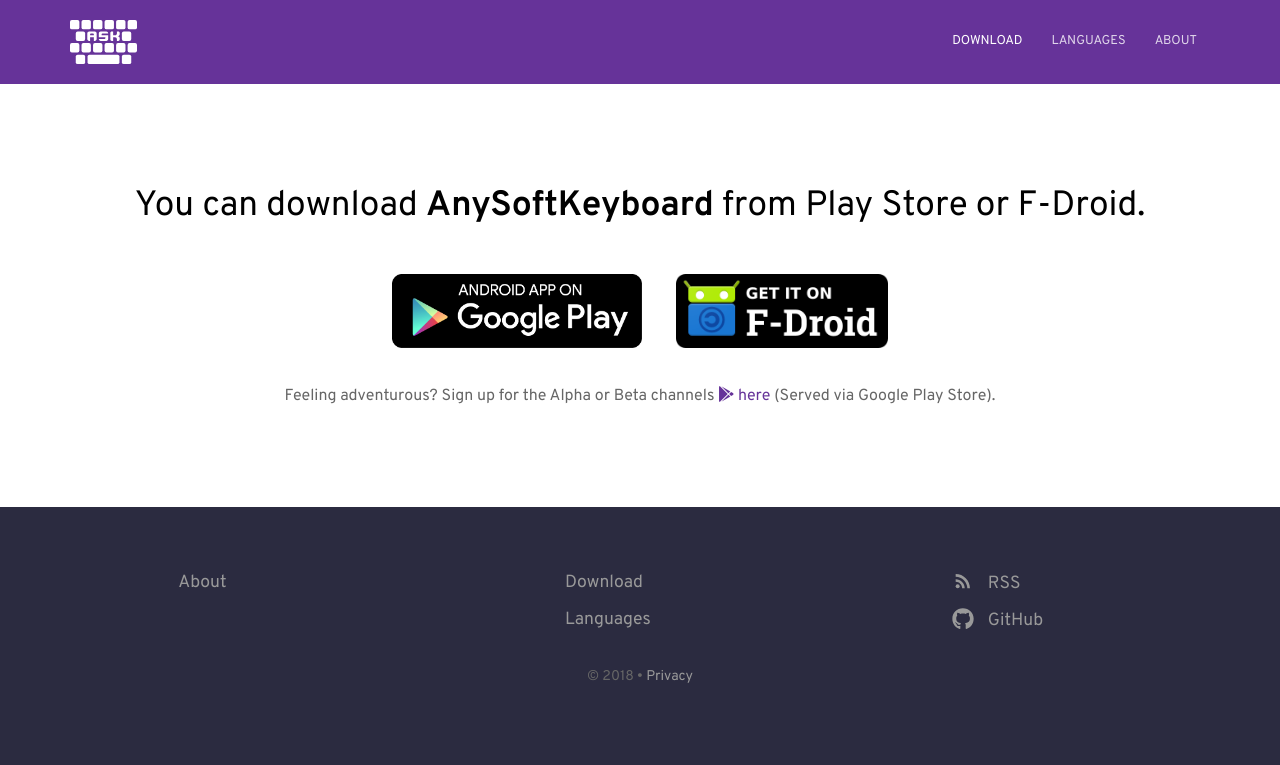
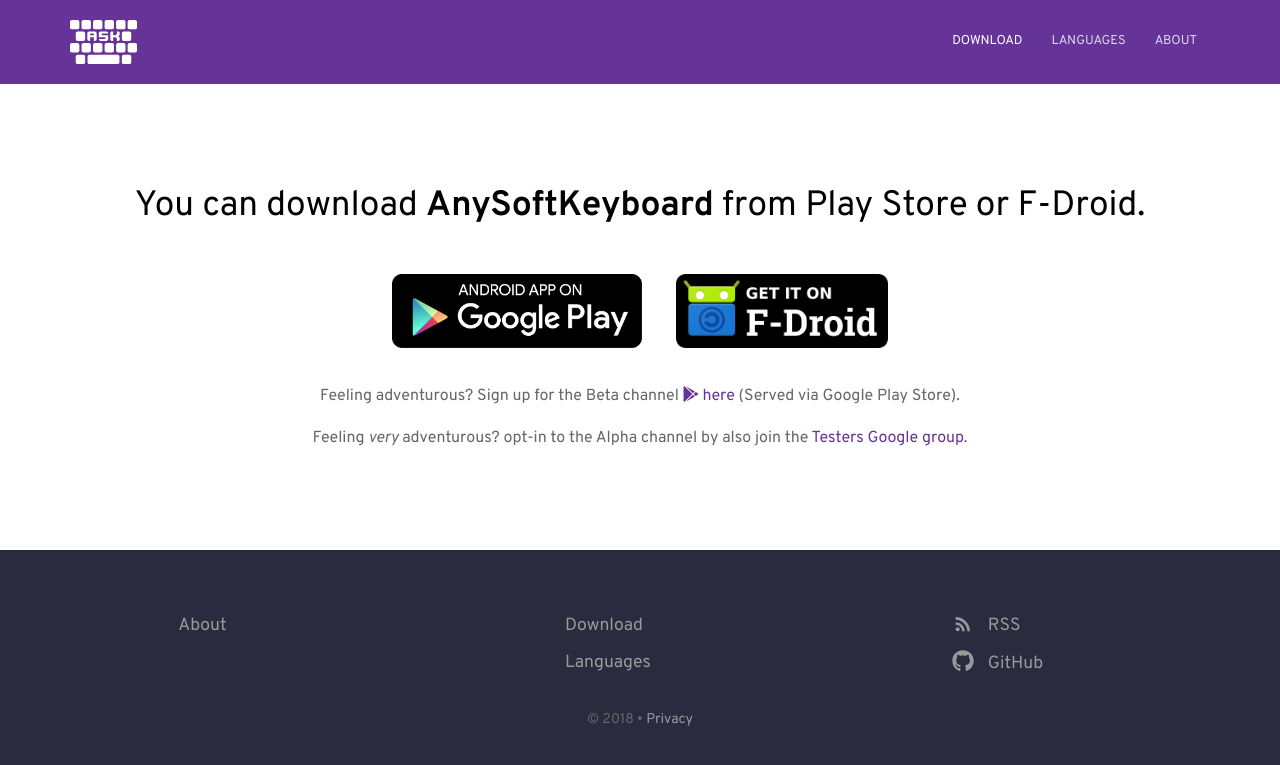
Before and after one commit to AnySoftKeyboard/AnySoftKeyboard.github.io, a Jekyll site: the page built from download.html, in a window 1280 px wide. Shown: the top 765 px of the page. Built offline with Jekyll 4.4.1, drawn with Linux system fonts in a browser that asks for light colours; some web fonts are replaced.

Commit message:
Pointing to new alpha channel

```diff
--- a/download.html
+++ b/download.html
@@ -8,6 +8,6 @@
 		<a href="https://f-droid.org/repository/browse/?fdid=com.menny.android.anysoftkeyboard" target="_blank" rel="noopener"><img class="not-full" src="/images/f-droid.png" width="212px" height="74px"/></a>
 		</div>
 		<div class="center-text">
-			<p>Feeling adventurous? Sign up for the Alpha or Beta channels <a href="https://play.google.com/apps/testing/com.menny.android.anysoftkeyboard" target="_blank" rel="noopener"><i class="fab fa-google-play"></i> here</a> (Served via Google Play Store).
-			</p>
+			<p>Feeling adventurous? Sign up for the Beta channel <a href="https://play.google.com/apps/testing/com.menny.android.anysoftkeyboard" target="_blank" rel="noopener"><i class="fab fa-google-play"></i> here</a> (Served via Google Play Store).</p>
+			<p>Feeling <i>very</i> adventurous? opt-in to the Alpha channel by also join the <a href="https://groups.google.com/forum/#!forum/anysoftkeyboard-alpha-testers" target="_blank" rel="noopener">Testers Google group</a>.</p>
 		</div>
```
